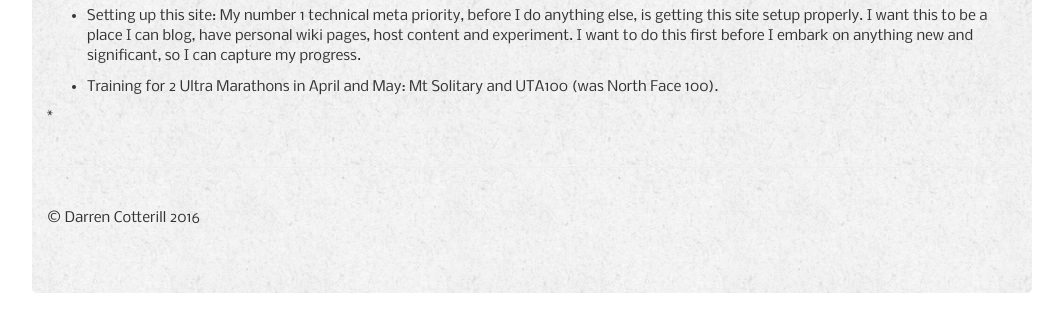
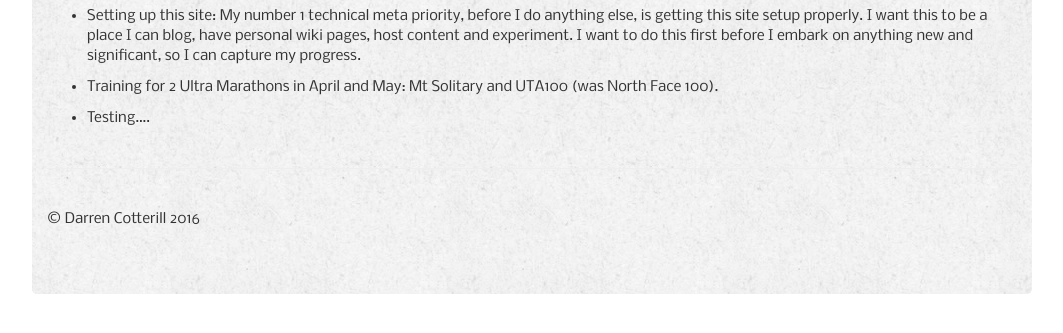
Before and after one commit to DCotterill/DCotterill.github.io, a Jekyll site: the page built from now/index.md, in a window 1280 px wide. Shown: the part 229-562 px from the top of the page, without its empty margins (108-1171 px from the left). Built offline with Jekyll 4.4.1, drawn with Linux system fonts in a browser that asks for light colours; nearby versions of some CDN libraries; some web fonts are replaced.

Commit message:
Updated index.md

```diff
--- a/now/index.md
+++ b/now/index.md
@@ -12,4 +13,4 @@ I want to do this first before I embark on anything new and significant, so I ca
 
 * Training for 2 Ultra Marathons in April and May: Mt Solitary and UTA100 (was North Face 100).
 
-*
+* Testing....
```
Also changed, not shown: other parts of now/index.md (+1 -0 lines).
